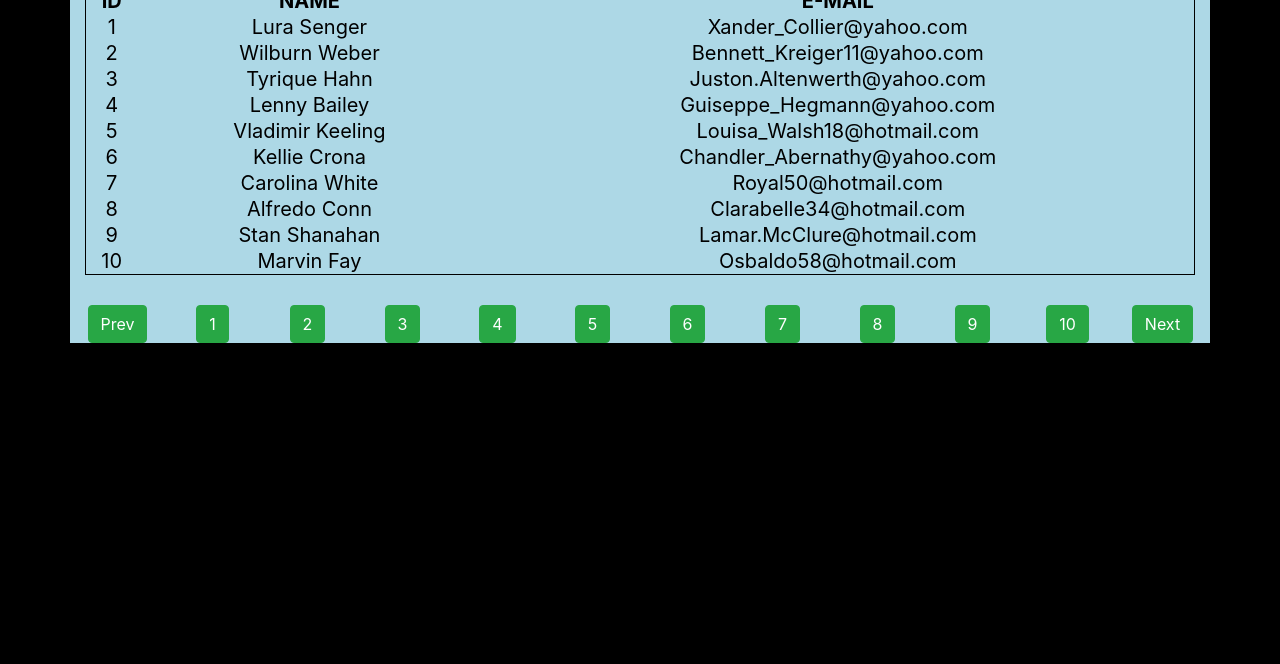
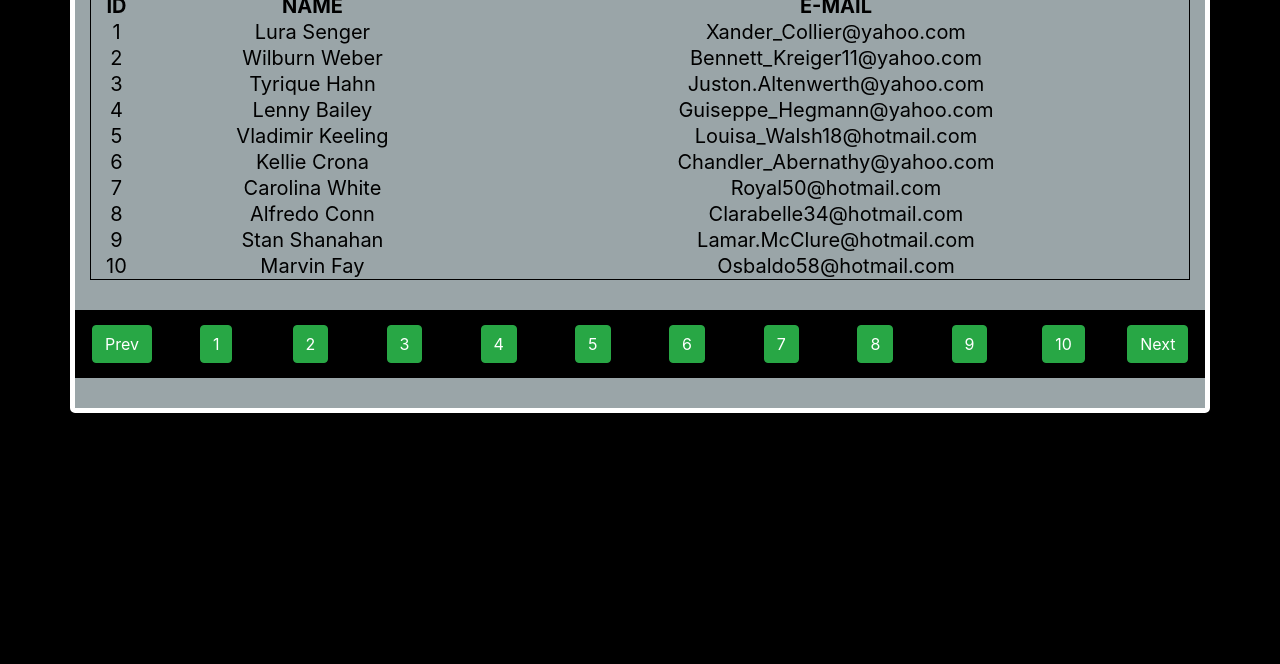
Before and after one commit to Tnahsin79/GUVI-Bootcamp, a plain HTML site: page week 4/Day 3 (12-08-2020)/index.html in a window 1280 px wide. Shown: the part 136-800 px from the top of the page. Drawn offline with nearby package versions, Linux system fonts and the light colour scheme.

Commit message:
Update style.css

```diff
--- a/week 4/Day 3 (12-08-2020)/style.css
+++ b/week 4/Day 3 (12-08-2020)/style.css
@@ -1,7 +1,9 @@
 .div1{
-    background-color: lightblue;
+    background-color: rgb(154, 165, 168);
     text-align: center;
     color: black;
+    border: 5px solid white;
+    border-radius: 5px;
 }
 .div2{
     color: black;
@@ -29,3 +31,10 @@ td{
     font-size: 20px;
     text-align: center;
 }
+.div2{
+    background-color: black;
+}
+.col-1{
+    margin-top: 15px;
+    margin-bottom: 15px;
+}
```
